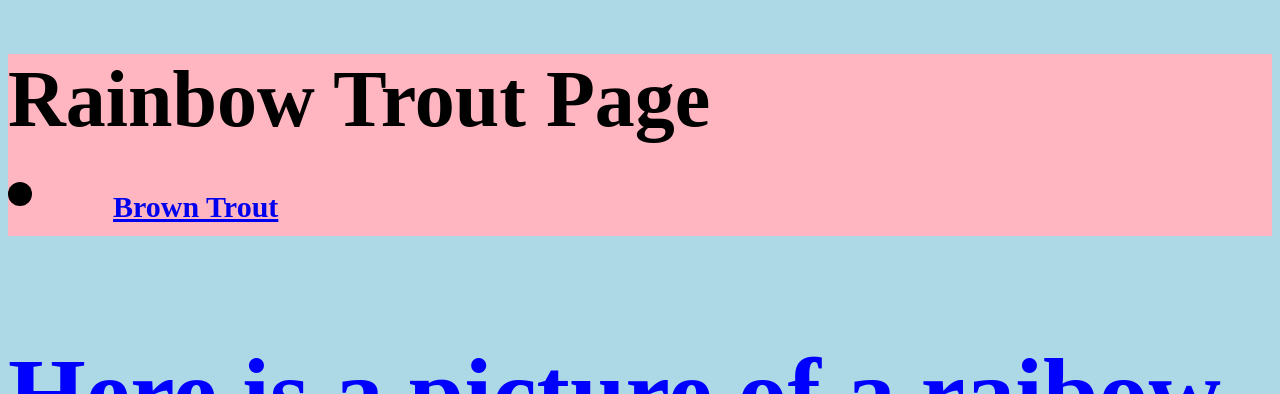
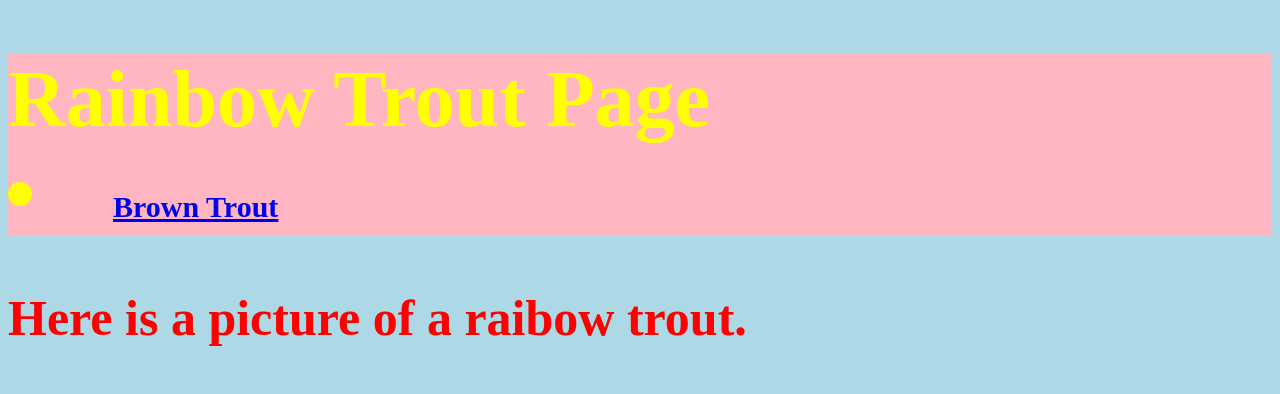
Before and after one commit to travrase42/WebServer, a Python web app: template templates/index.html in a window 1280 px wide. Shown: the top 394 px of the page. Run offline with Jinja, Linux system fonts and the light colour scheme; the template is opened without the code that fills it, so the values that code supplies are empty.

```diff
--- a/static/style.css
+++ b/static/style.css
@@ -1,6 +1,6 @@
 #title{
 	font-size: 40px;
-
+	color: yellow;
 
 }
 a{
@@ -13,7 +13,7 @@ a{
 
 #body{
 
-	font-size: 100px;
-	color: blue;
+	font-size: 50px;
+	color: red;
 
 }
```
Also changed, not shown: 1 other file.
